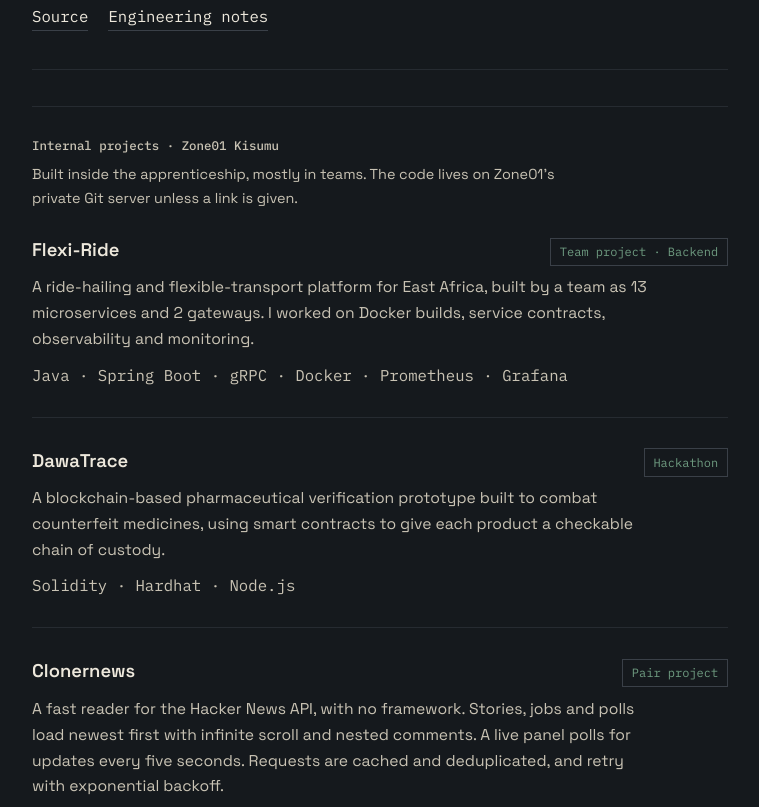
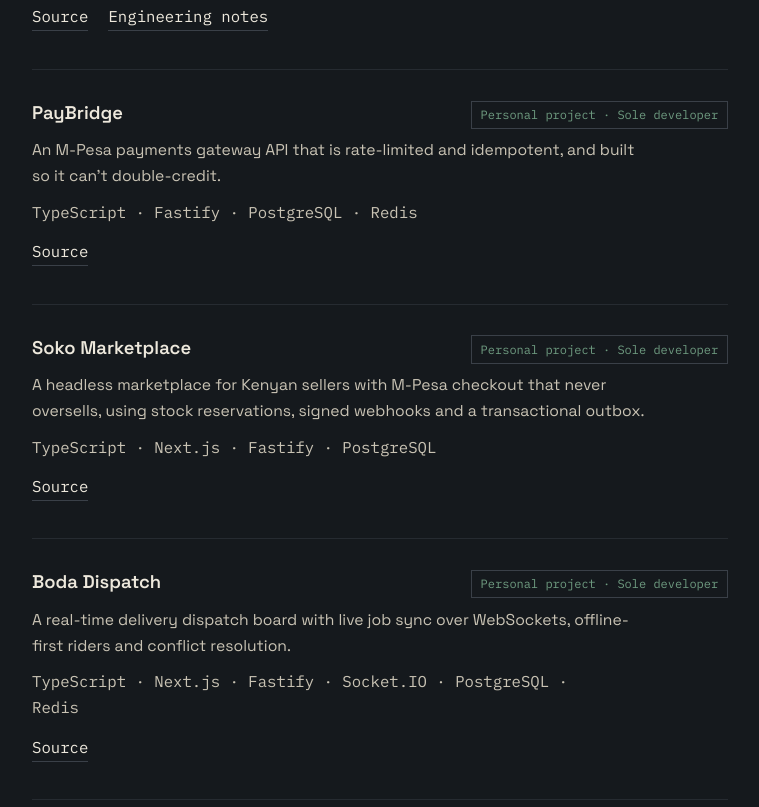
Before and after one commit to iochieng1/My-Blog, a plain HTML site: page index.html in a window 1280 px wide. Shown: the part 3973-4780 px from the top of the page, without its empty margins (370-1129 px from the left). Drawn offline with Linux system fonts and the light colour scheme.

Commit message:
Add PayBridge, Soko Marketplace and Boda Dispatch projects; link TaskLedger

```diff
--- a/index.html
+++ b/index.html
@@ -349,6 +349,42 @@
         </p>
       </article>
 
+      <article class="case">
+        <div class="case-head">
+          <h3>PayBridge</h3>
+          <span class="case-code">Personal project · Sole developer</span>
+        </div>
+        <p>An M-Pesa payments gateway API that is rate-limited and idempotent, and built so it can't double-credit.</p>
+        <p class="case-stack">TypeScript · Fastify · PostgreSQL · Redis</p>
+        <p class="case-links">
+          <a href="https://github.com/iochieng1/paybridge" target="_blank" rel="noopener noreferrer">Source<span class="sr-only"> code for PayBridge (opens in a new tab)</span></a>
+        </p>
+      </article>
+
+      <article class="case">
+        <div class="case-head">
+          <h3>Soko Marketplace</h3>
+          <span class="case-code">Personal project · Sole developer</span>
+        </div>
+        <p>A headless marketplace for Kenyan sellers with M-Pesa checkout that never oversells, using stock reservations, signed webhooks and a transactional outbox.</p>
+        <p class="case-stack">TypeScript · Next.js · Fastify · PostgreSQL</p>
+        <p class="case-links">
+          <a href="https://github.com/iochieng1/soko-marketplace" target="_blank" rel="noopener noreferrer">Source<span class="sr-only"> code for Soko Marketplace (opens in a new tab)</span></a>
+        </p>
+      </article>
+
+      <article class="case">
+        <div class="case-head">
+          <h3>Boda Dispatch</h3>
+          <span class="case-code">Personal project · Sole developer</span>
+        </div>
+        <p>A real-time delivery dispatch board with live job sync over WebSockets, offline-first riders and conflict resolution.</p>
+        <p class="case-stack">TypeScript · Next.js · Fastify · Socket.IO · PostgreSQL · Redis</p>
+        <p class="case-links">
+          <a href="https://github.com/iochieng1/boda-dispatch" target="_blank" rel="noopener noreferrer">Source<span class="sr-only"> code for Boda Dispatch (opens in a new tab)</span></a>
+        </p>
+      </article>
+
       <h3 class="subhead" id="internal-projects">Internal projects · Zone01 Kisumu</h3>
       <p class="subhead-note">Built inside the apprenticeship, mostly in teams. The code
         lives on Zone01's private Git server unless a link is given.</p>
@@ -583,7 +619,7 @@
         </li>
         <li>
           <h3>Everyday tools</h3>
-          <p>Making small apps for my own routines, like TaskLedger for tasks, study, money and fitness.</p>
+          <p>Making small apps for my own routines, like <a href="https://github.com/iochieng1/TaskLedger" target="_blank" rel="noopener noreferrer">TaskLedger<span class="sr-only"> (opens in a new tab)</span></a> for tasks, study, money and fitness.</p>
         </li>
       </ul>
     </section>
```
